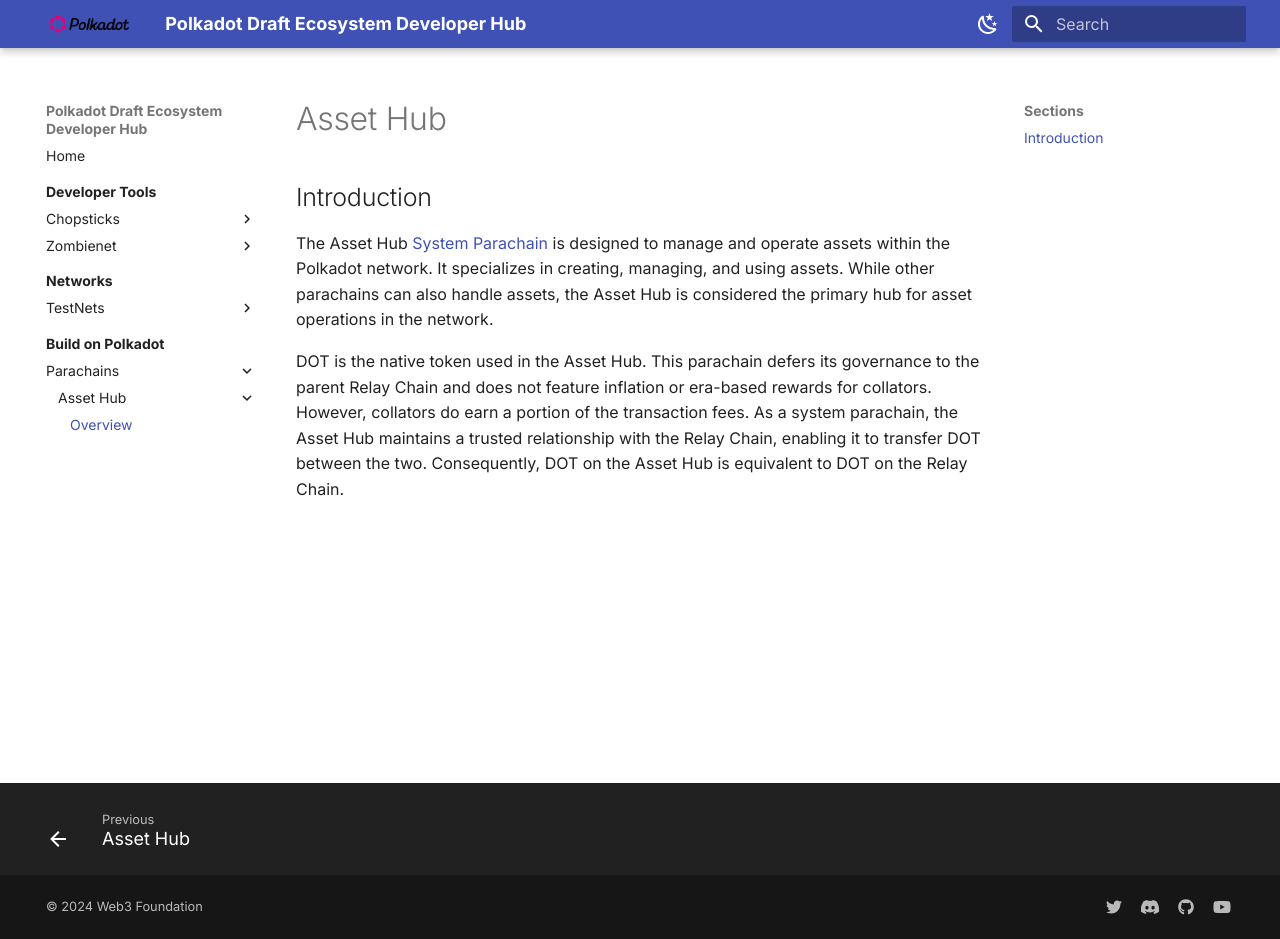
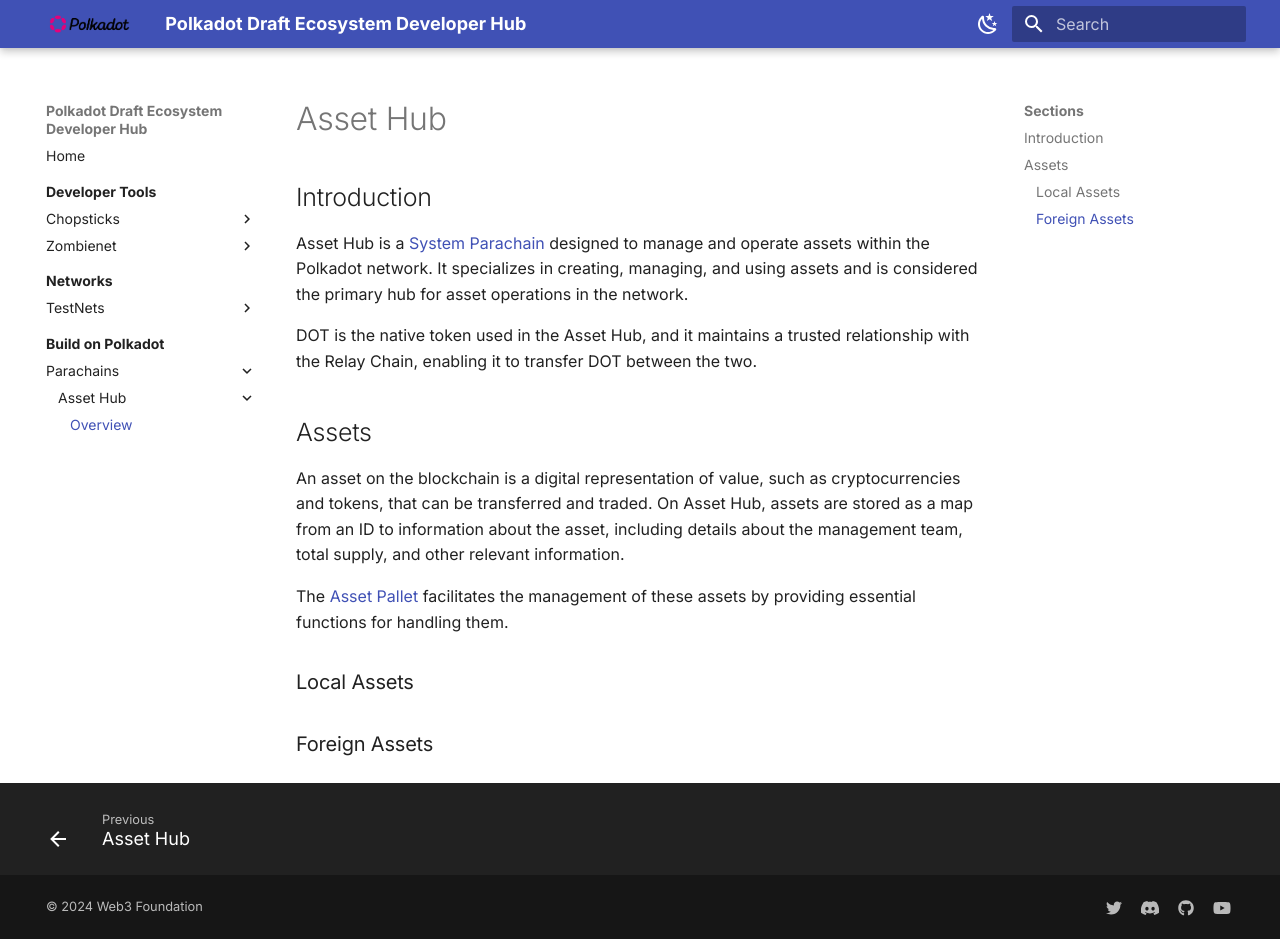
Before and after one commit to papermoonio/polkadot-ecosystem-docs-draft, an MkDocs documentation site: the page built from docs/build-on-polkadot/parachains/asset-hub/overview.md, in a window 1280 px wide and 939 px high. Built offline with MkDocs 1.6.1 and Material for MkDocs 9.7.7, drawn with Linux system fonts in a browser that asks for light colours.

Commit message:
fix: adding assets section

```diff
--- a/docs/build-on-polkadot/parachains/asset-hub/overview.md
+++ b/docs/build-on-polkadot/parachains/asset-hub/overview.md
@@ -7,6 +7,16 @@
 
 ## Introduction
 
-The Asset Hub [System Parachain](https://wiki.polkadot.network/docs/learn-system-chains){target=_blank} is designed to manage and operate assets within the Polkadot network. It specializes in creating, managing, and using assets. While other parachains can also handle assets, the Asset Hub is considered the primary hub for asset operations in the network.
+Asset Hub is a [System Parachain](https://wiki.polkadot.network/docs/learn-system-chains){target=_blank} designed to manage and operate assets within the Polkadot network. It specializes in creating, managing, and using assets and is considered the primary hub for asset operations in the network.
 
-DOT is the native token used in the Asset Hub. This parachain defers its governance to the parent Relay Chain and does not feature inflation or era-based rewards for collators. However, collators do earn a portion of the transaction fees. As a system parachain, the Asset Hub maintains a trusted relationship with the Relay Chain, enabling it to transfer DOT between the two. Consequently, DOT on the Asset Hub is equivalent to DOT on the Relay Chain.
+DOT is the native token used in the Asset Hub, and it maintains a trusted relationship with the Relay Chain, enabling it to transfer DOT between the two.
+
+## Assets
+
+An asset on the blockchain is a digital representation of value, such as cryptocurrencies and tokens, that can be transferred and traded. On Asset Hub, assets are stored as a map from an ID to information about the asset, including details about the management team, total supply, and other relevant information.
+
+The [Asset Pallet](https://paritytech.github.io/polkadot-sdk/master/pallet_assets/index.html){target=_blank}  facilitates the management of these assets by providing essential functions for handling them.
+
+### Local Assets
+
+### Foreign Assets
```
